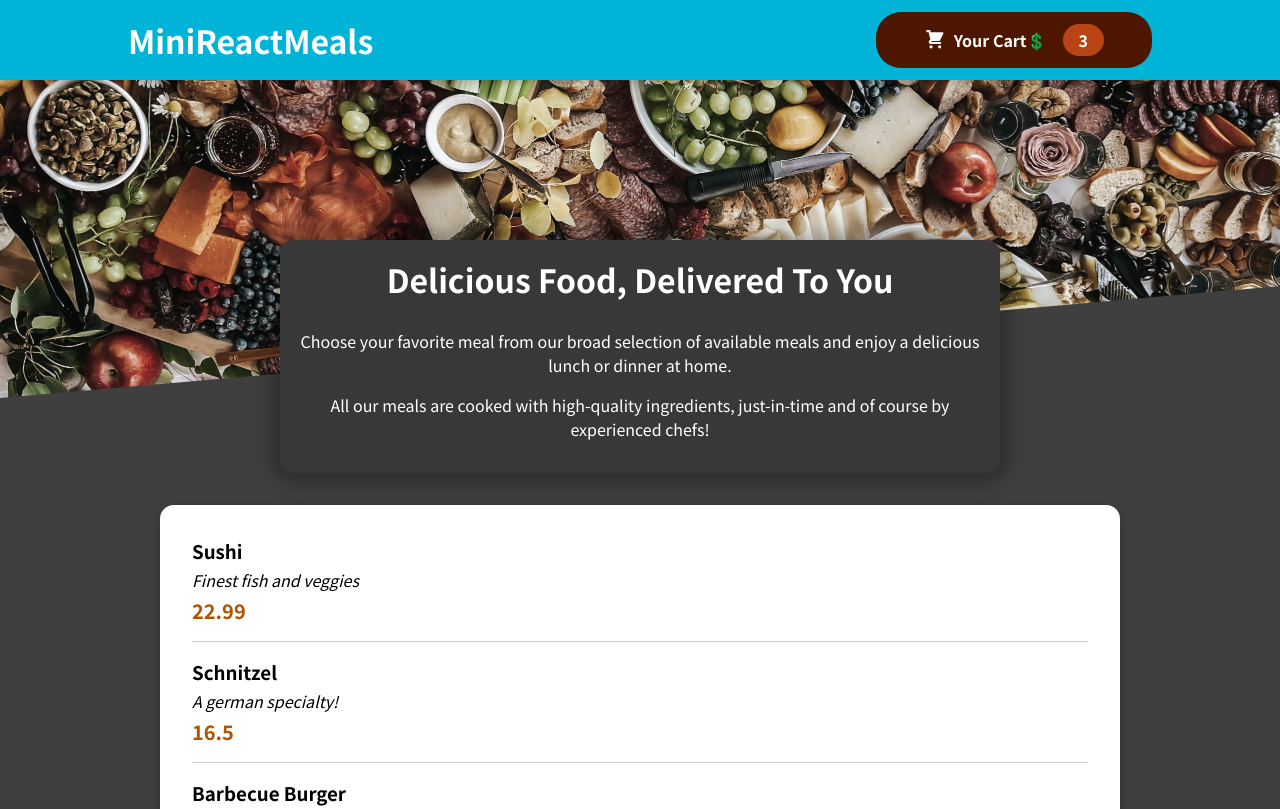
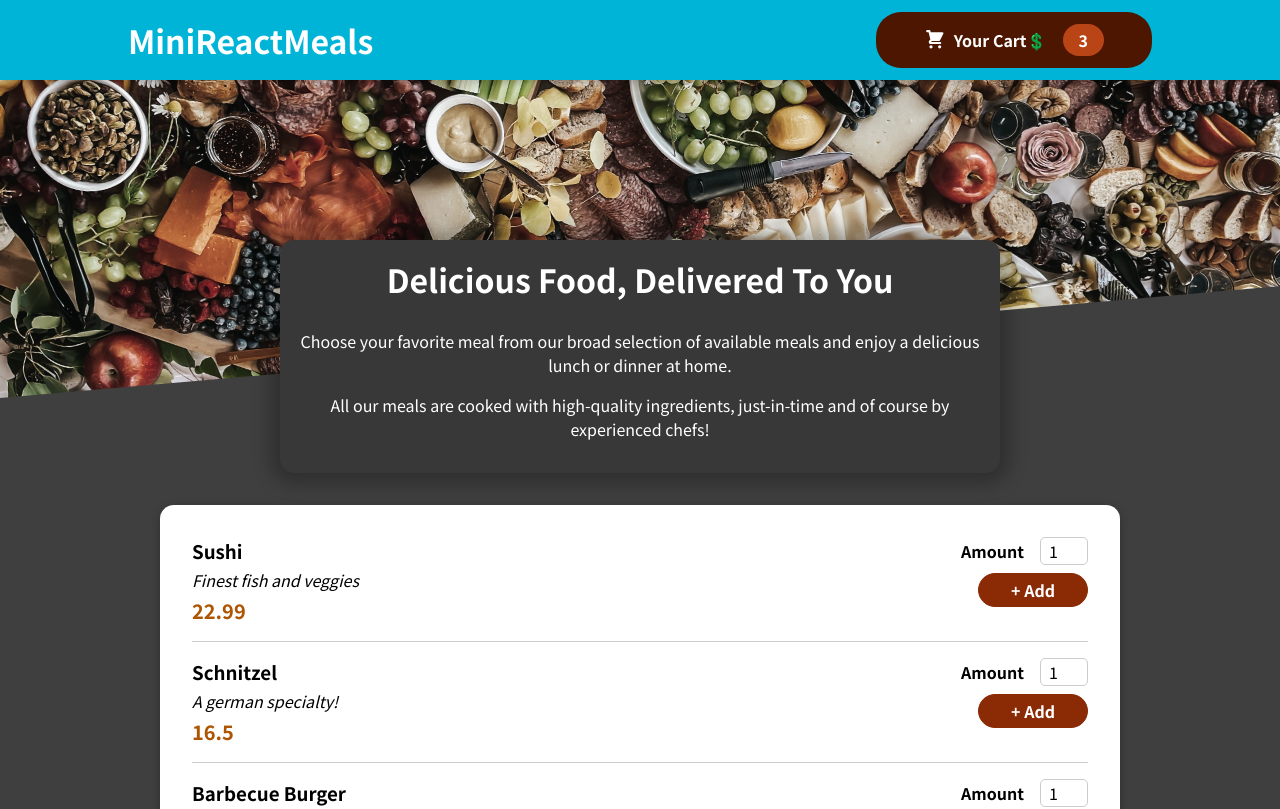
Before and after one commit to anask601/food-order-app, a React (Create React App) app: page / in a window 1280 px wide. Shown: the top 809 px of the page. Built offline with nearby package versions, Linux system fonts and the light colour scheme.

Commit message:
added form input

```diff
--- /dev/null
+++ b/src/components/Meals/MealItem/MealItemForm.js
@@ -0,0 +1,24 @@
+import React from "react";
+import Input from "../../UI/Input";
+import classes from "./MealItemForm.module.css";
+
+const MealItemForm = () => {
+  return (
+    <form className={classes.form}>
+      <Input
+        label="Amount"
+        input={{
+          id: "amount",
+          type: "number",
+          min: "1",
+          max: "5",
+          step: "1",
+          defaultValue: "1",
+        }}
+      />
+      <button>+ Add</button>
+    </form>
+  );
+};
+
+export default MealItemForm;
--- /dev/null
+++ b/src/components/Meals/MealItem/MealItemForm.module.css
@@ -0,0 +1,20 @@
+.form {
+  text-align: right;
+}
+
+.form button {
+  font: inherit;
+  cursor: pointer;
+  background-color: #8a2b06;
+  border: 1px solid #8a2b06;
+  color: white;
+  padding: 0.25rem 2rem;
+  border-radius: 20px;
+  font-weight: bold;
+}
+
+.form button:hover,
+.form button:active {
+  background-color: #641e03;
+  border-color: #641e03;
+}
--- a/src/components/Meals/MealItem/Mealtem.js
+++ b/src/components/Meals/MealItem/Mealtem.js
@@ -1,5 +1,7 @@
 import React from "react";
 import classes from "./MealItem.module.css";
+import MealItemForm from "./MealItemForm";
+
 const MealItem = ({ name, description, prices }) => {
   return (
     <li className={classes.meal}>
@@ -8,6 +10,9 @@
         <div className={classes.description}>{description}</div>
         <div className={classes.price}>{prices}</div>
       </div>
+      <div>
+        <MealItemForm />
+      </div>
     </li>
   );
 };
--- a/src/components/UI/Card.js
+++ b/src/components/UI/Card.js
@@ -1,6 +1,7 @@
 import classes from "./Card.module.css";
 
 const Card = (props) => {
+  console.log(props);
   return <div className={classes.card}>{props.children}</div>;
 };
 
--- /dev/null
+++ b/src/components/UI/Input.js
@@ -0,0 +1,12 @@
+import React from "react";
+import classes from "./Input.module.css";
+const Input = ({ input, label, id }) => {
+  return (
+    <div className={classes.input}>
+      <label htmlFor={id}>{label}</label>
+      <input {...input} />
+    </div>
+  );
+};
+
+export default Input;
--- /dev/null
+++ b/src/components/UI/Input.module.css
@@ -0,0 +1,18 @@
+.input {
+  display: flex;
+  align-items: center;
+  margin-bottom: 0.5rem;
+}
+
+.input label {
+  font-weight: bold;
+  margin-right: 1rem;
+}
+
+.input input {
+  width: 3rem;
+  border-radius: 5px;
+  border: 1px solid #ccc;
+  font: inherit;
+  padding-left: 0.5rem;
+}
```
